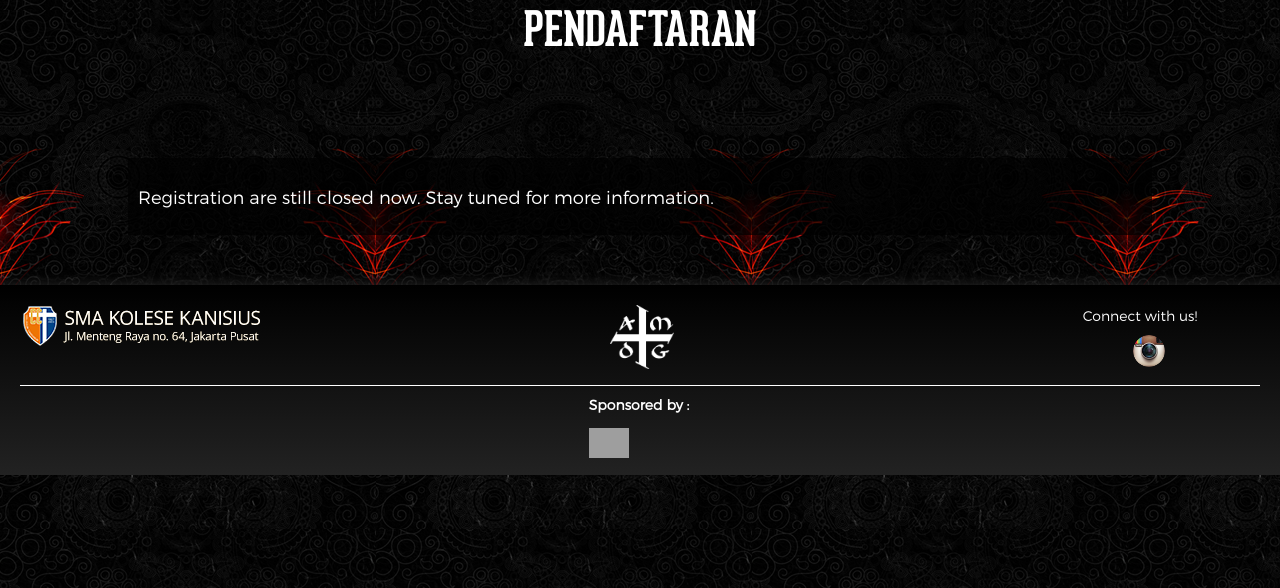
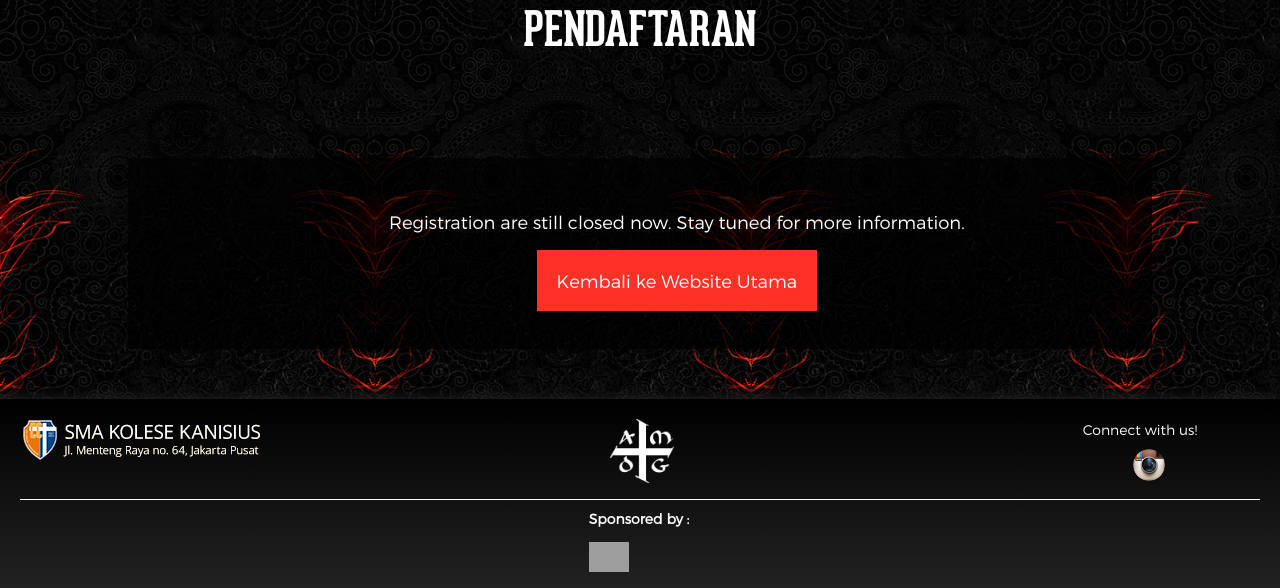
Before and after one commit to antoniosetya/CCCUP2016, a PHP site: page /pendaftaran/ in a window 1280 px wide. Shown: the top 588 px of the page. Run offline with PHP 8.4, Linux system fonts and the light colour scheme; some libraries are stand-ins or nearby versions; grey boxes are pictures that could not be loaded.

Commit message:
Minor changes

```diff
--- a/pendaftaran/index.php
+++ b/pendaftaran/index.php
@@ -14,13 +14,13 @@
 <section class="body">
 	<div class="content">
 		<!-- <p align="center" style="font-size : 24px">WELCOME!</p>
-		<p>This is the registration page. Select your choice below.</p>
-		<div class="butcont" align="center">
+		<p>This is the registration page. Select your choice below.</p> -->
+		<div class="butcont" align="center"> <!--
 			<a href="registration.php">Start Registration!</a>
-			<a href="see_data.php">Check Registration</a><br><br>
+			<a href="see_data.php">Check Registration</a><br><br> -->
+			<p>Registration are still closed now. Stay tuned for more information.</p>
 			<p align="center"><a href="../">Kembali ke Website Utama</a></p>
-		</div> -->
-		<p>Registration are still closed now. Stay tuned for more information.</p>
+		</div>
 	</div>
 </section>
 
```
